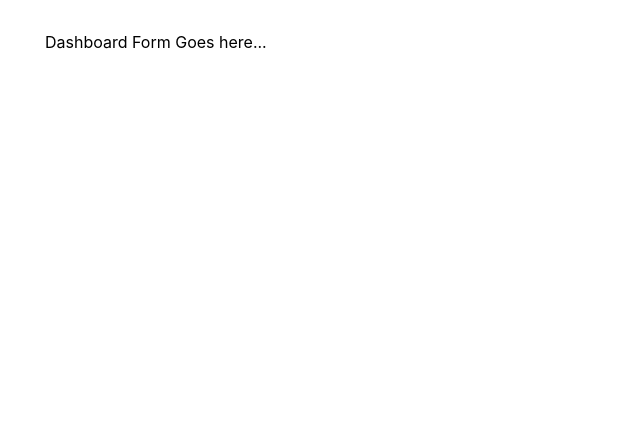
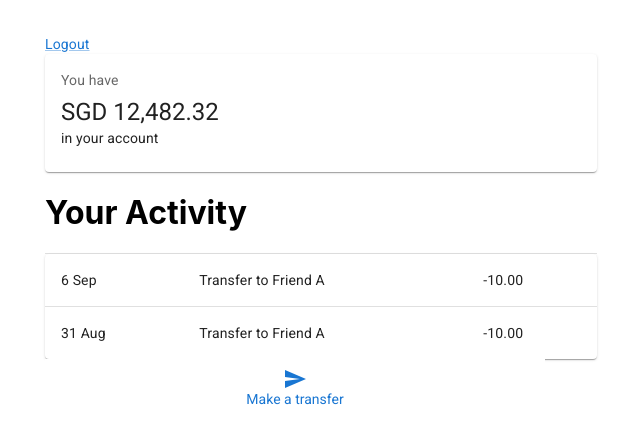
Before and after one commit to send2alamelu/banking-react-app-ts, a React (Create React App) app in the folder app/: page /dashboard in a window 1280 px wide. Shown: the top 444 px of the page, without its empty margins (319-959 px from the left). Built offline with nearby package versions, Linux system fonts and the light colour scheme.

Commit message:
feat(dashboard): add base

```diff
--- a/app/src/pages/Dashboard/Dashboard.tsx
+++ b/app/src/pages/Dashboard/Dashboard.tsx
@@ -1,9 +1,17 @@
 import React from 'react';
+
+import Block from '../../Components/Common/Block/Block'
+import YourActivity from './YourActivity'
+import Header from './Header'
+import Footer from './Footer'
 
 function Dashboard() {
   return (
     <div className="Dashboard">
-      Dashboard Form Goes here...
+      <Header />
+      <Block />
+      <YourActivity />
+      <Footer />
     </div>
   );
 }
--- /dev/null
+++ b/app/src/pages/Dashboard/Footer.tsx
@@ -0,0 +1,22 @@
+import { useState } from 'react';
+import { useHistory } from 'react-router-dom';
+
+import BottomNavigationAction from '@mui/material/BottomNavigationAction';
+import SendIcon from '@mui/icons-material/Send';
+
+import BottomNav from '../../Components/Common/BottomNav/BottomNav';
+
+export default function Footer() {
+  const history = useHistory();
+
+  const goToTransferForm = (e: React.MouseEvent<HTMLElement>) => {
+    e.preventDefault();
+    history.push("/transaction");
+  }
+
+  return (
+    <BottomNav>
+      <BottomNavigationAction label="Make a transfer" onClick={goToTransferForm} icon={<SendIcon />} />
+    </BottomNav>
+  );
+}
--- /dev/null
+++ b/app/src/pages/Dashboard/Header.tsx
@@ -0,0 +1,21 @@
+import React from 'react';
+import { useHistory } from 'react-router-dom';
+import Link from '@mui/material/Link';
+
+export default function Header() {
+  const history = useHistory();
+  const logout = (e: any) => {
+    e.preventDefault();
+    history.push("/");
+  }
+
+  return (
+    <Link
+      component="button"
+      variant="body2"
+      onClick={logout}
+    >
+      Logout
+    </Link>
+  );
+}
--- /dev/null
+++ b/app/src/pages/Dashboard/YourActivity.tsx
@@ -0,0 +1,57 @@
+import * as React from 'react';
+import Divider from '@mui/material/Divider';
+import Table from '@mui/material/Table';
+import TableBody from '@mui/material/TableBody';
+import TableCell from '@mui/material/TableCell';
+import TableContainer from '@mui/material/TableContainer';
+import TableRow from '@mui/material/TableRow';
+import Paper from '@mui/material/Paper';
+
+// {
+//   "id": "3c6bee24-072d-4919-aff9-b87d1f4c3895",
+//   "type": "receive",
+//   "amount": 23,
+//   "currency": "SGD",
+//   "from": {
+//       "accountNo": "8182-321-9921",
+//       "accountHolderName": "Daniel"
+//   },
+//   "description": "lunch",
+//   "date": "2021-09-12T01:00:03.054Z"
+// },
+
+function createData(date: string, desc: string, amount: string) {
+  return { date, desc, amount };
+}
+
+const rows = [
+  createData('6 Sep', 'Transfer to Friend A', '-10.00'),
+  createData('31 Aug', 'Transfer to Friend A', '-10.00'),
+];
+
+export default function YourActivity() {
+  return (
+    <>
+      <h1>Your Activity</h1>
+      <Divider />
+      <TableContainer component={Paper}>
+        <Table aria-label="activity table">
+          <TableBody>
+            {rows.map((row) => (
+              <TableRow
+                key={row.amount}
+                sx={{ '&:last-child td, &:last-child th': { border: 0 } }}
+              >
+                <TableCell component="th" scope="row">
+                  {row.date}
+                </TableCell>
+                <TableCell align="left">{row.desc}</TableCell>
+                <TableCell align="left">{row.amount}</TableCell>
+              </TableRow>
+            ))}
+          </TableBody>
+        </Table>
+      </TableContainer>
+    </>
+  );
+}
```
